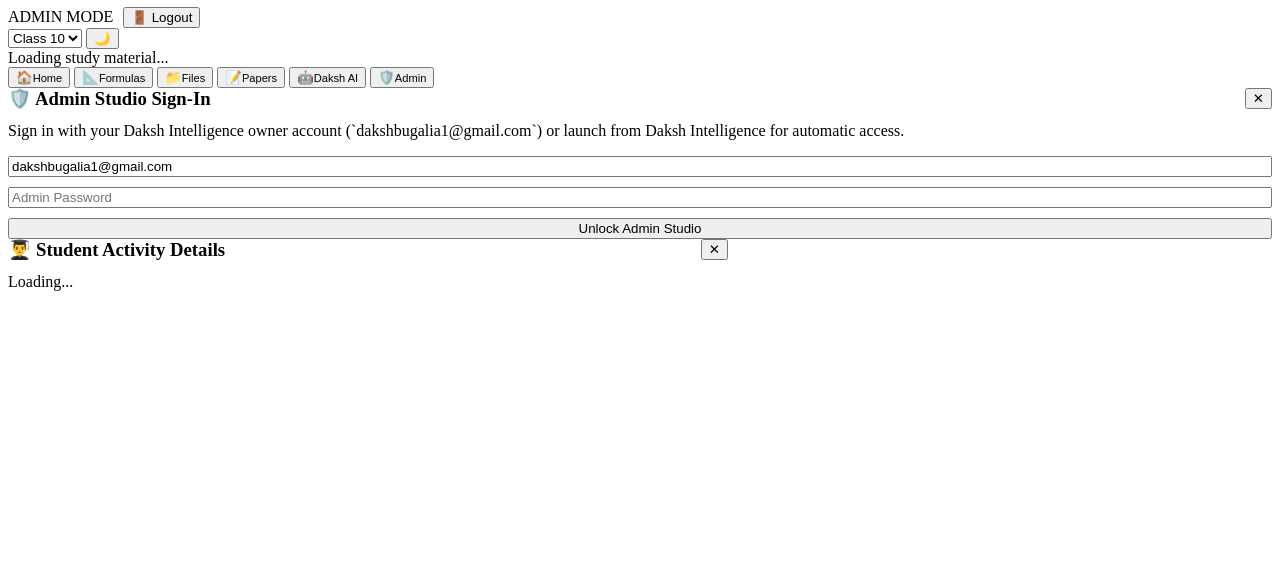
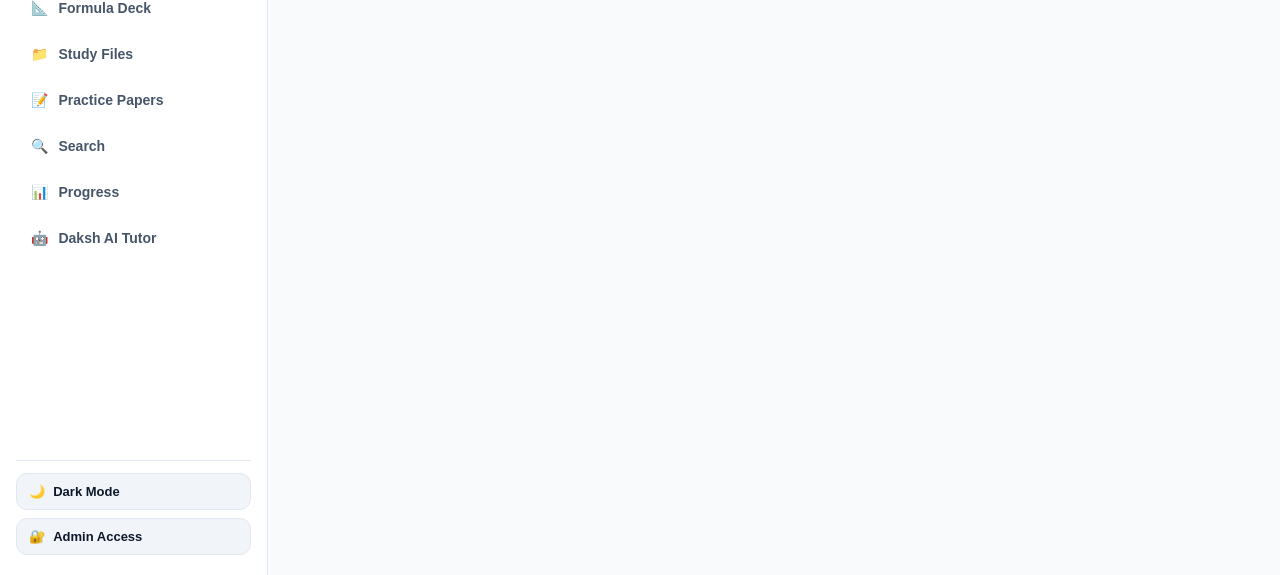
Before and after one commit to tanvibugalia-beep/AIn, a plain HTML site: page index.html in a window 1280 px wide. Shown: the part 225-800 px from the top of the page. Drawn offline with Linux system fonts and the light colour scheme; files that its build step writes are made by us from their sources; the site is published under a folder, as on GitHub Pages, so addresses that start at the root find nothing.

Commit message:
Add files via upload

```diff
--- a/index.html
+++ b/index.html
@@ -8,7 +8,7 @@
   <link rel="preconnect" href="https://fonts.googleapis.com" />
   <link rel="preconnect" href="https://fonts.gstatic.com" crossorigin />
   <link href="https://fonts.googleapis.com/css2?family=Inter:wght@400;500;600;700;800&display=swap" rel="stylesheet" />
-  <link rel="stylesheet" href="/static/css/styles.css" />
+  <link rel="stylesheet" href="static/css/styles.css" />
 </head>
 <body>
   <div class="app-shell">
@@ -119,6 +119,6 @@
   </div>
 
   <div id="toast" class="toast hidden"></div>
-  <script src="/static/js/app.js?v=20261127"></script>
+  <script src="static/js/app.js?v=20261127"></script>
 </body>
 </html>
```
